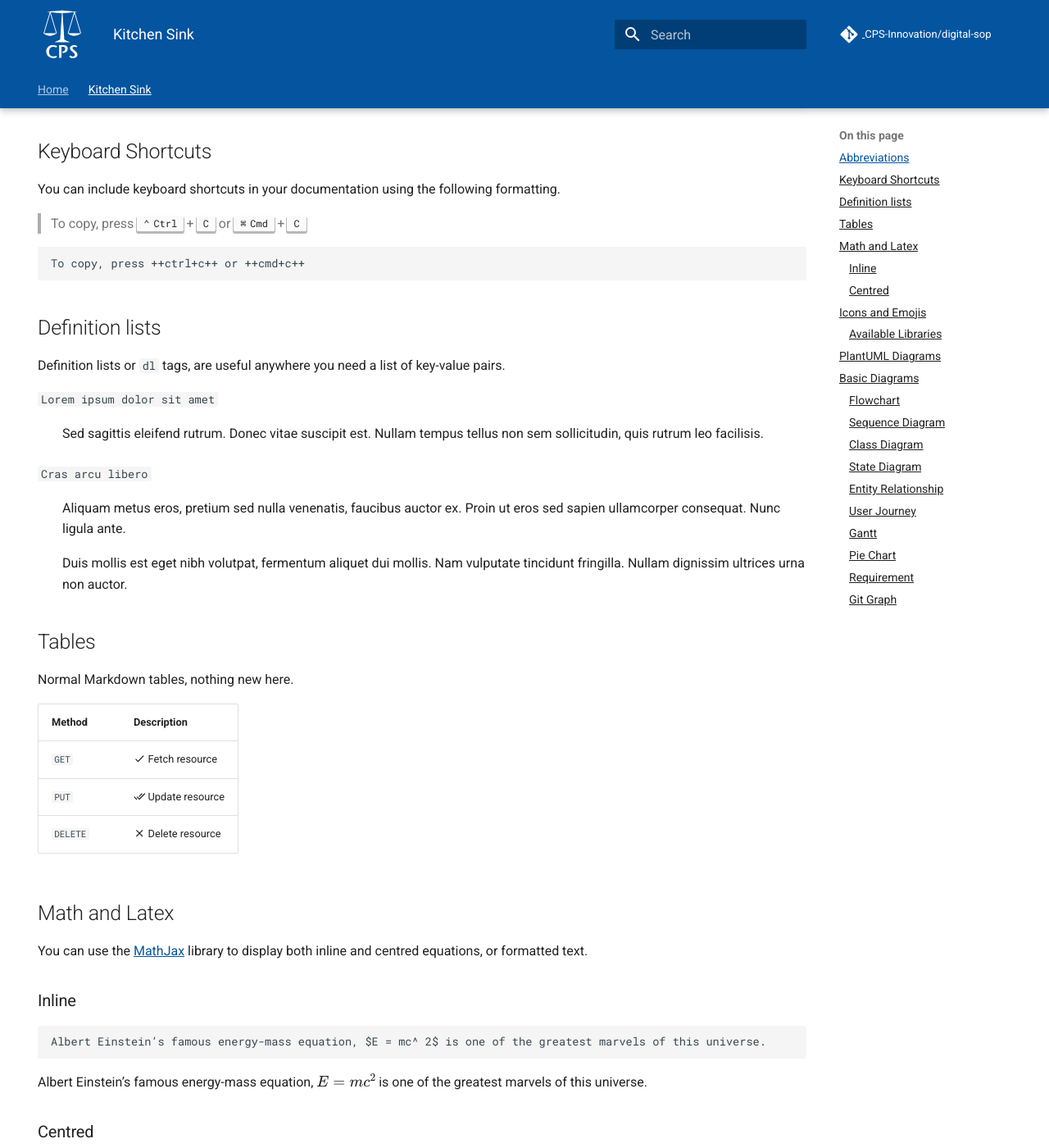
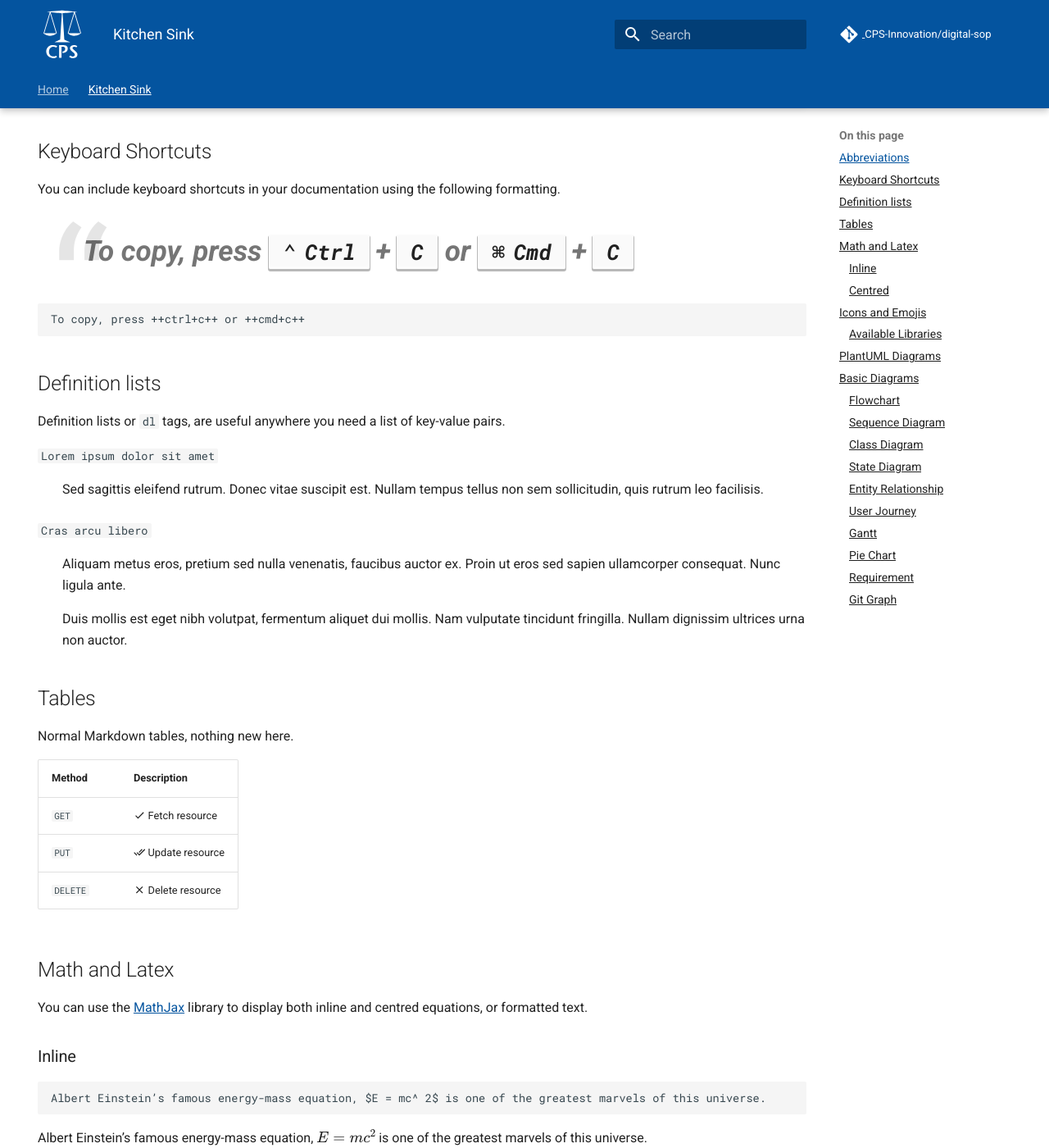
Before and after one commit to CPS-Innovation/digital-sop, an MkDocs documentation site: the page built from docs/kitchen-sink.md, in a window 1280 px wide and 1400 px high, scrolled down 467 px. Shown: the whole window at 82% size. Built offline with MkDocs 1.6.1 and Material for MkDocs 9.7.7, drawn with Linux system fonts in a browser that asks for light colours; comment, search, counter and statistics services are not loaded.

Commit message:
Add custom blockquote styling

```diff
--- a/overrides/assets/stylesheets/theme.css
+++ b/overrides/assets/stylesheets/theme.css
@@ -36,3 +36,25 @@
 a {
     text-decoration: underline;
 }
+
+blockquote {
+    padding: 0 40px 0;
+    position: relative;
+    border-left-color: rgba(0, 0, 0, 0) !important;
+}
+
+blockquote p {
+    font-style: italic;
+    font-size: 35px;
+    font-weight: 700;
+    padding-left: 40px;
+    /*text-align: center;*/
+}
+
+blockquote:before {
+    position: absolute;
+    top: -85px;
+    content: "“";
+    font-size: 200px;
+    color: rgba(0, 0, 0, 0.1);
+}
```
